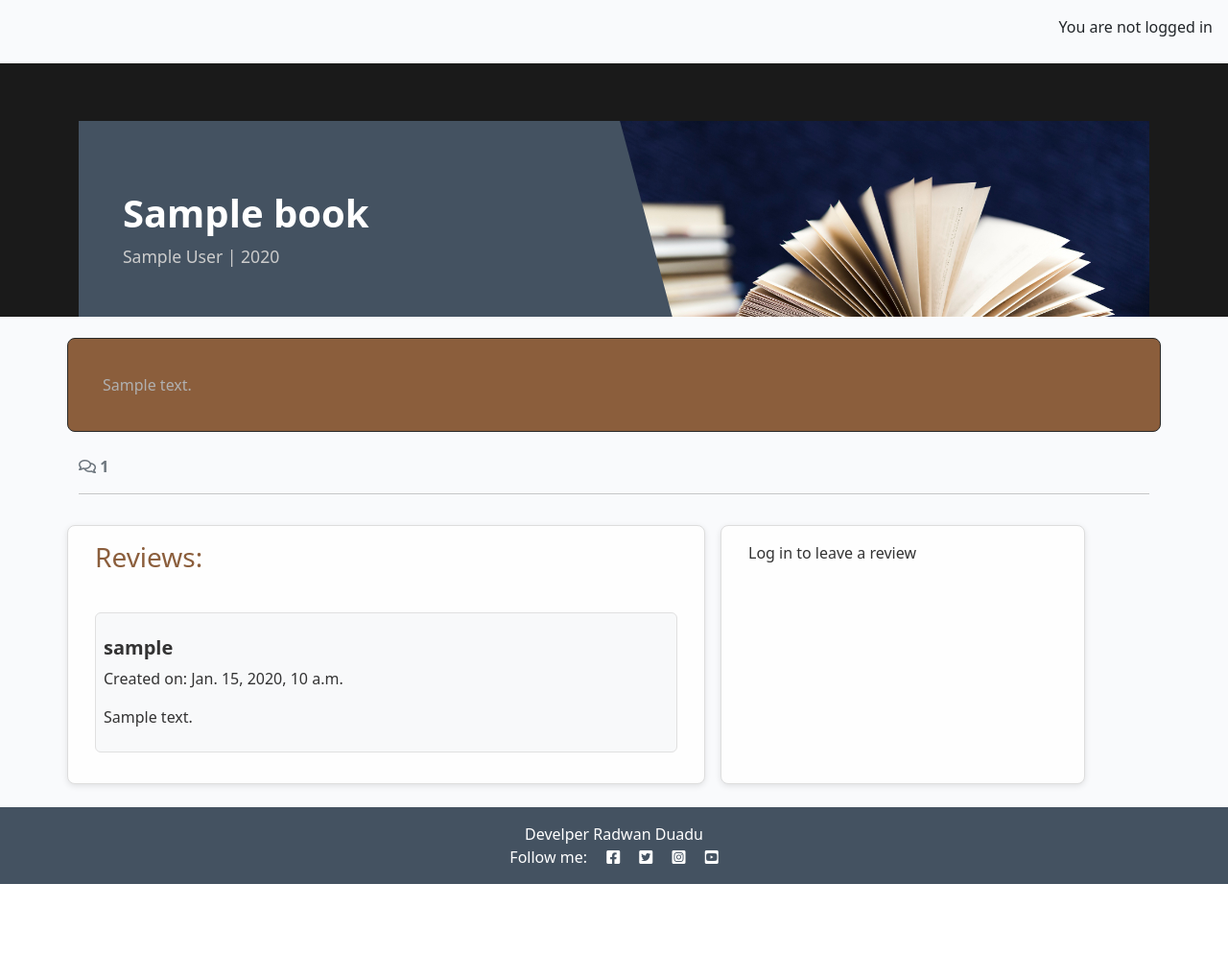
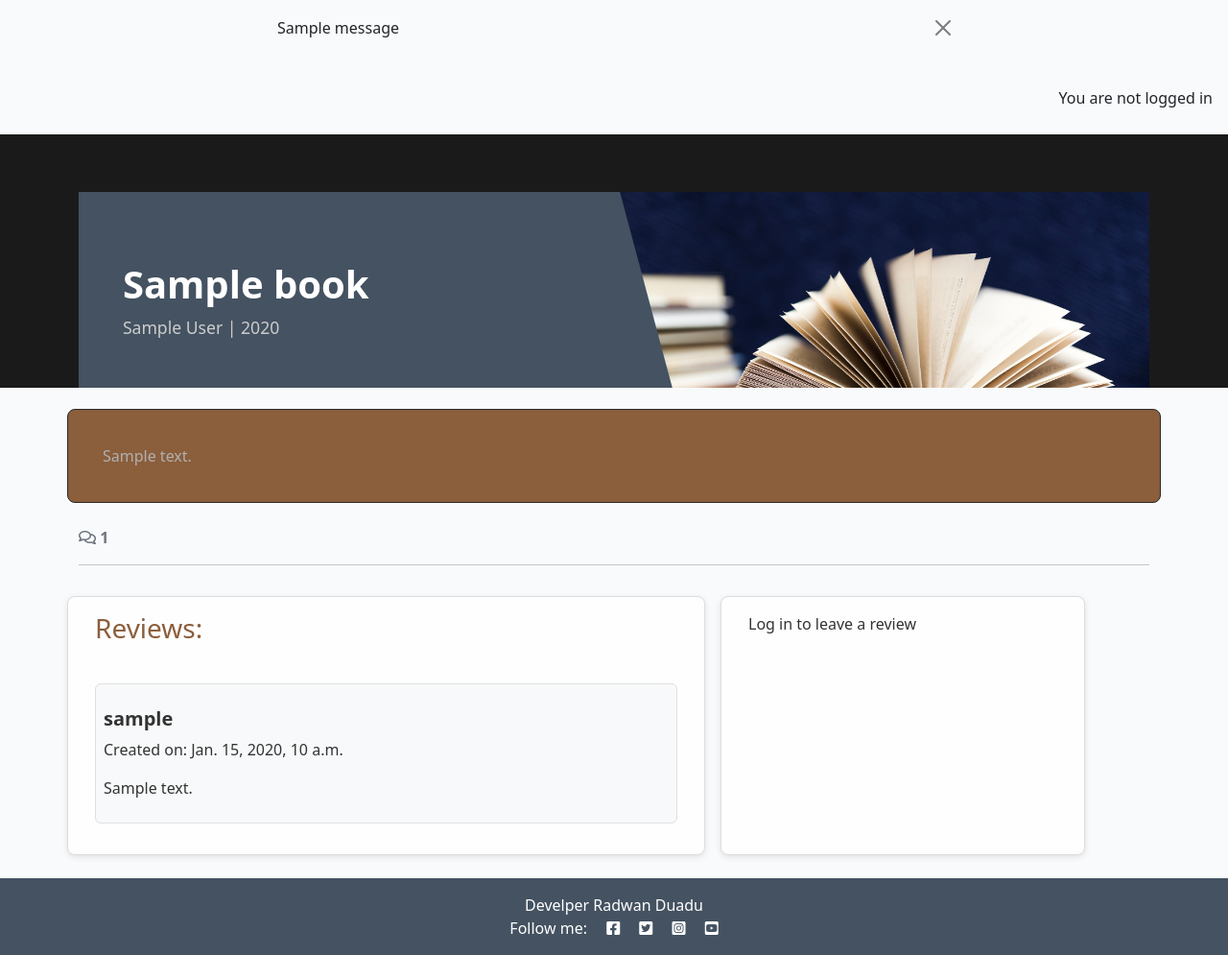
Before and after one commit to RadwanDuadu/100Reads, a Django app: a page that uses templates/base.html in a window 1280 px wide. Shown: the part 56-1051 px from the top of the page at 96% size. Before the commit the page ends 977 px from the top, so only its background shows below. Run offline with Django 4.2, Linux system fonts and the light colour scheme; tables that the repository leaves empty hold one stand-in row (values such as "Sample post"); one stand-in notice (Sample message) is shown; some libraries are stand-ins or nearby versions.

Commit message:
Add message after post request is completed

```diff
--- a/library/views.py
+++ b/library/views.py
@@ -1,5 +1,6 @@
 from django.shortcuts import render, get_object_or_404
 from django.views import generic
+from django.contrib import messages
 from .models import Book
 from .forms import ReviewForm
 
@@ -37,6 +38,10 @@ def book_detail(request, slug):
             review.author = request.user
             review.book = book
             review.save()
+            messages.add_message(
+                request, messages.SUCCESS,
+                'Review submitted and awaiting approval'
+            )
 
     review_form = ReviewForm()
 
--- a/templates/base.html
+++ b/templates/base.html
@@ -74,6 +74,21 @@
             </div>
         </div>
     </nav>
+    <!-- displaying Django messages -->
+    <div class="container">
+    <div class="row">
+        <div class="col-md-8 offset-md-2">
+        {% for message in messages %}
+        <div class="alert {{ message.tags }} alert-dismissible
+            fade show" id="msg" role="alert">
+            {{ message | safe }}
+            <button type="button" class="btn-close"
+            data-bs-dismiss="alert" aria-label="Close"></button>
+        </div>
+        {% endfor %}
+        </div>
+    </div>
+    </div>
 
     <main class="flex-shrink-0 main-bg">
         {% if user.is_authenticated %}
```
